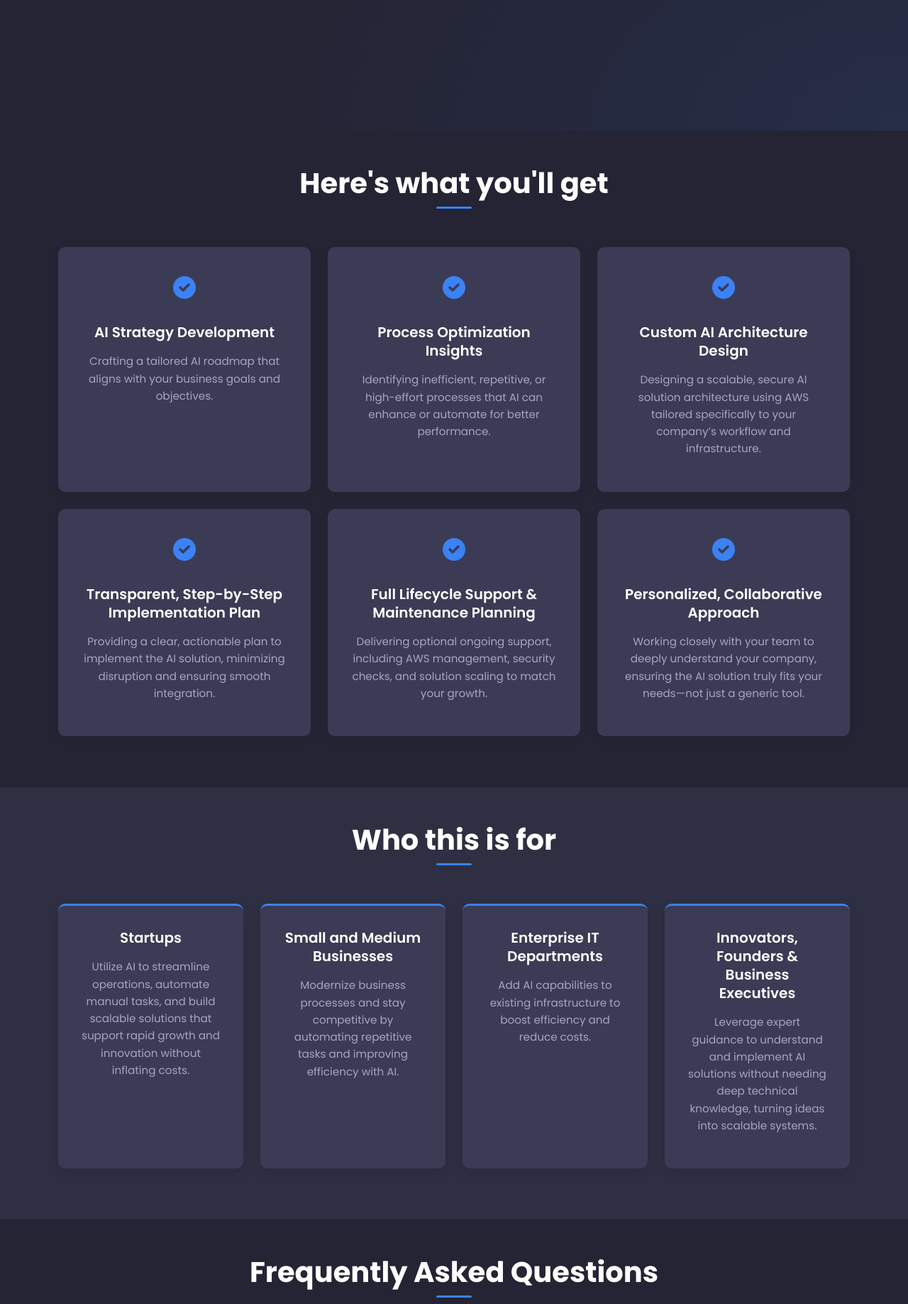
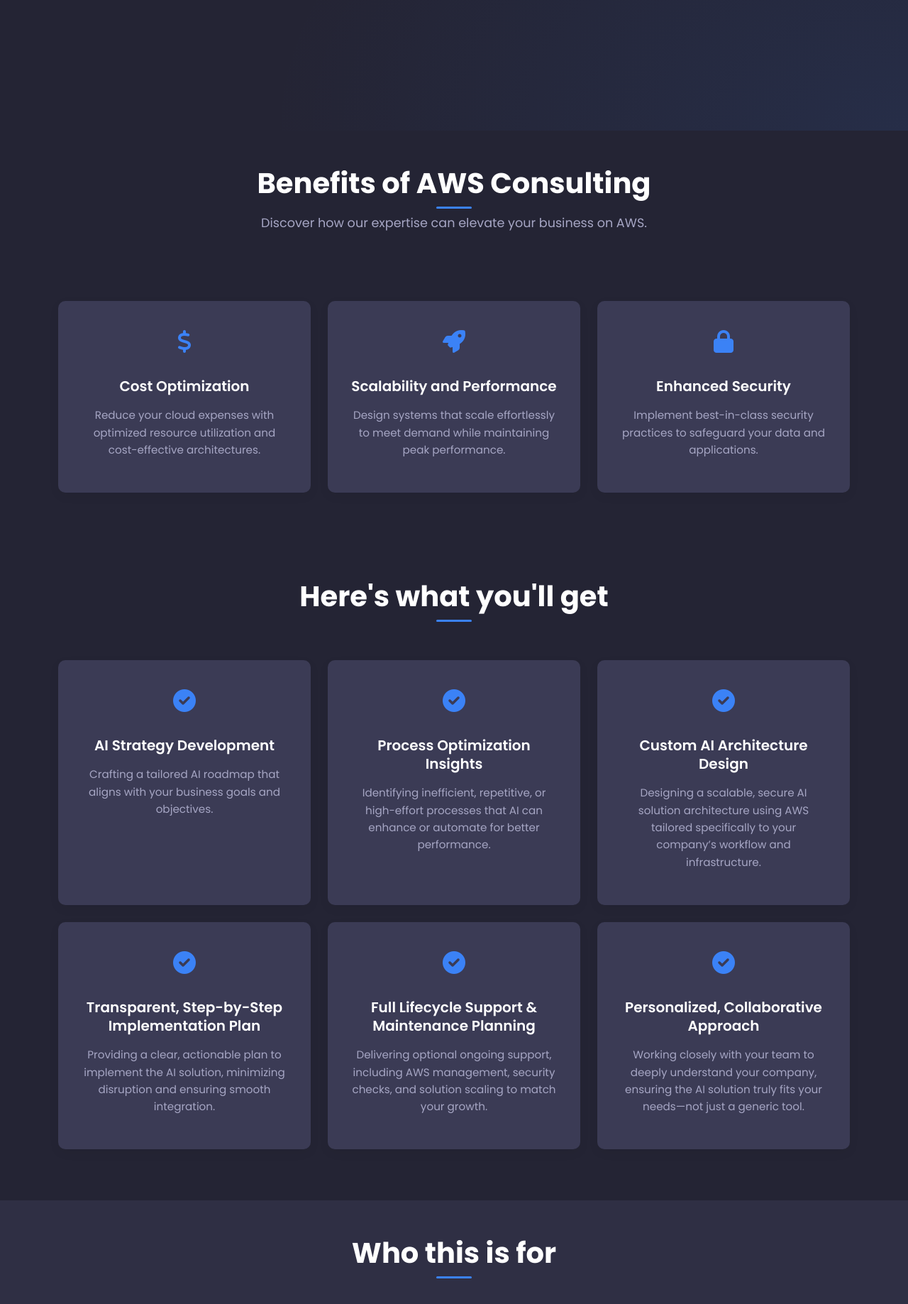
Before and after one commit to CodeBayAgency/website, a Flask app: page /services/ai-solutions in a window 1280 px wide. Shown: the part 616-2453 px from the top of the page at 71% size. Run offline with Flask 3, Linux system fonts and the light colour scheme; some libraries are stand-ins or nearby versions.

Commit message:
feat: add Benefits section to every service page

```diff
--- a/templates/ai_solutions.html
+++ b/templates/ai_solutions.html
@@ -60,6 +60,47 @@
                     <h2 class="my-4">Unlock the potential of AI for your business</h2>
                     <h3 class="mb-5">AI-powered solutions designed to optimize, automate, and scale your business – from strategy and architecture to secure AWS setup and seamless adoption.</h3>
                     <a href="#contact" class="btn btn-primary btn-lg px-5 py-3">Contact Us</a>
+                </div>
+            </div>
+        </div>
+    </section>
+
+    <!-- Benefits Section -->
+    <section id="benefits" class="py-5 dark-bg">
+        <div class="container">
+            <div class="row text-center">
+                <div class="col-12">
+                    <h2 class="section-title">Benefits of AWS Consulting</h2>
+                    <p class="section-subtitle mb-5">Discover how our expertise can elevate your business on AWS.</p>
+                </div>
+            </div>
+            <div class="row mt-5">
+                <div class="col-md-4 mb-4">
+                    <div class="service-card">
+                        <div class="icon-container">
+                            <i class="fas fa-dollar-sign"></i>
+                        </div>
+                        <h4>Cost Optimization</h4>
+                        <p>Reduce your cloud expenses with optimized resource utilization and cost-effective architectures.</p>
+                    </div>
+                </div>
+                <div class="col-md-4 mb-4">
+                    <div class="service-card">
+                        <div class="icon-container">
+                            <i class="fas fa-rocket"></i>
+                        </div>
+                        <h4>Scalability and Performance</h4>
+                        <p>Design systems that scale effortlessly to meet demand while maintaining peak performance.</p>
+                    </div>
+                </div>
+                <div class="col-md-4 mb-4">
+                    <div class="service-card">
+                        <div class="icon-container">
+                            <i class="fas fa-lock"></i>
+                        </div>
+                        <h4>Enhanced Security</h4>
+                        <p>Implement best-in-class security practices to safeguard your data and applications.</p>
+                    </div>
                 </div>
             </div>
         </div>
--- a/templates/cloud_migration_to_aws.html
+++ b/templates/cloud_migration_to_aws.html
@@ -64,8 +64,8 @@
         </div>
     </section>
 
-    <!-- Services Section -->
-    <section id="services" class="py-5">
+    <!-- Bnefits Section -->
+    <section id="benefits" class="py-5">
         <div class="container">
             <div class="row text-center">
                 <div class="col-12">
--- a/templates/custom_restaurant_apps.html
+++ b/templates/custom_restaurant_apps.html
@@ -65,7 +65,7 @@
     </section>
 
     <!-- Benefits Section -->
-    <section id="services" class="py-5">
+    <section id="benefits" class="py-5">
         <div class="container">
             <div class="row text-center">
                 <div class="col-12">
```
Also changed, not shown: templates/software_testing.html (+41 -0 lines), templates/website_building.html (+41 -0 lines).
